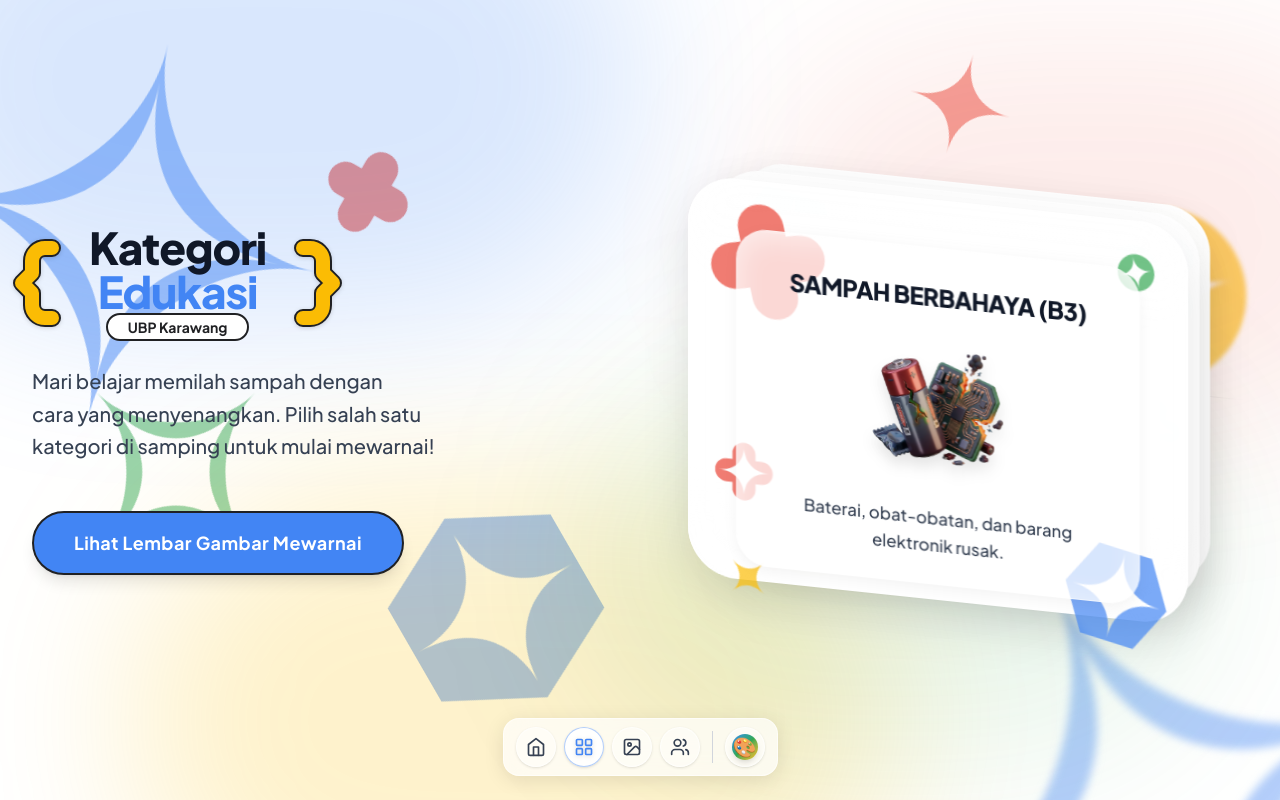
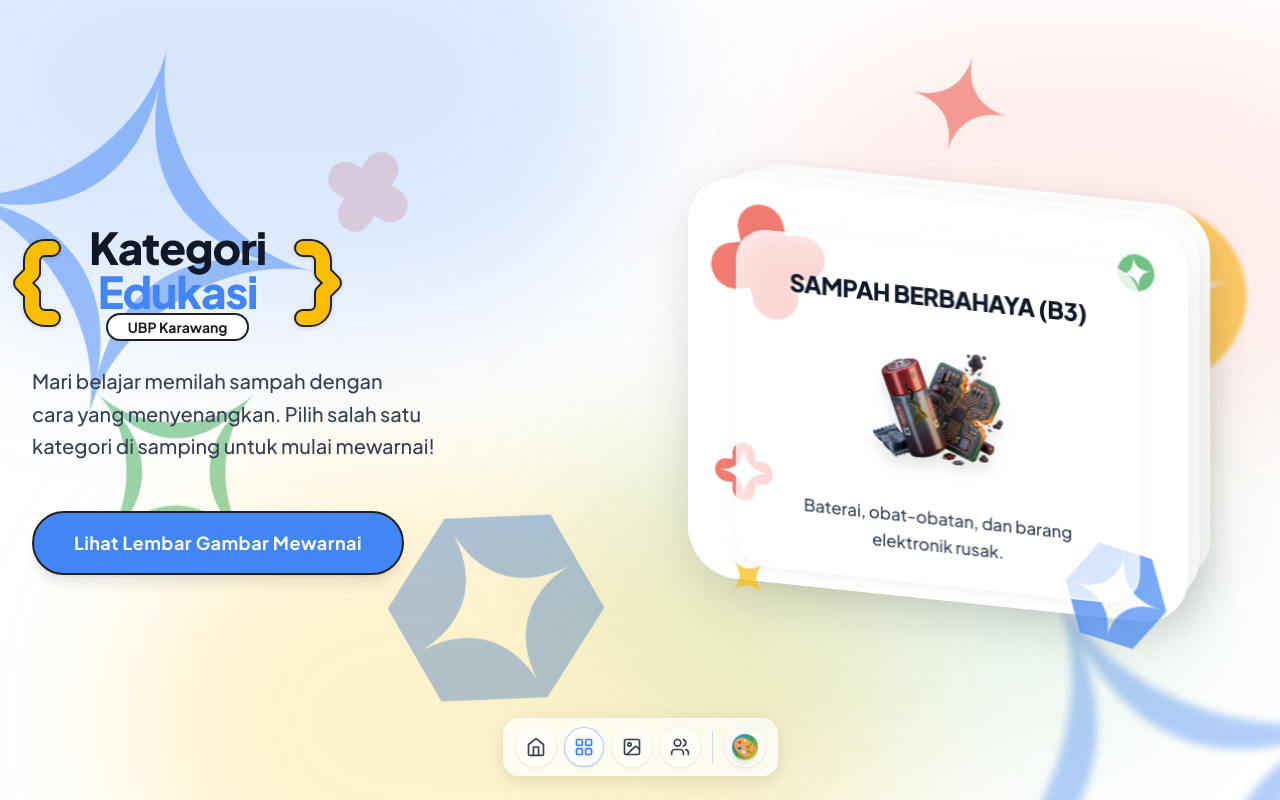
Before and after one commit to iqbalgsr46/Web-Proker-KKN-UBP-2026, a Next.js app: page /kategori in a window 1280 px wide. Built offline with nearby package versions, Linux system fonts and the light colour scheme.

Commit message:
style(kategori): fade red cross background blob to improve title readability

```diff
--- a/src/app/kategori/page.tsx
+++ b/src/app/kategori/page.tsx
@@ -63,7 +63,7 @@ export default function KategoriPage() {
         <AbstractBlob type="gemini-spark" color="blue" className="absolute top-[70%] right-[-10%] w-72 md:w-[500px] h-72 md:h-[500px] opacity-40 -rotate-[25deg] pointer-events-none transform-gpu blur-[4px]" />
         <AbstractBlob type="spark" color="red" className="absolute top-[5%] right-[20%] w-24 md:w-32 h-24 md:h-32 opacity-50 rotate-[15deg] pointer-events-none transform-gpu" />
         <AbstractBlob type="hexagon" color="blue" className="absolute bottom-[10%] left-[30%] w-56 h-56 opacity-50 rotate-[60deg] pointer-events-none transform-gpu" />
-        <AbstractBlob type="cross" color="red" className="absolute top-[18%] left-[25%] w-16 md:w-24 h-16 md:h-24 opacity-60 rotate-[30deg] pointer-events-none transform-gpu" />
+        <AbstractBlob type="cross" color="red" className="absolute top-[18%] left-[25%] w-16 md:w-24 h-16 md:h-24 opacity-20 rotate-[30deg] pointer-events-none transform-gpu" />
 
         {/* Glow Biru (Atas Kiri) */}
         <div
```
